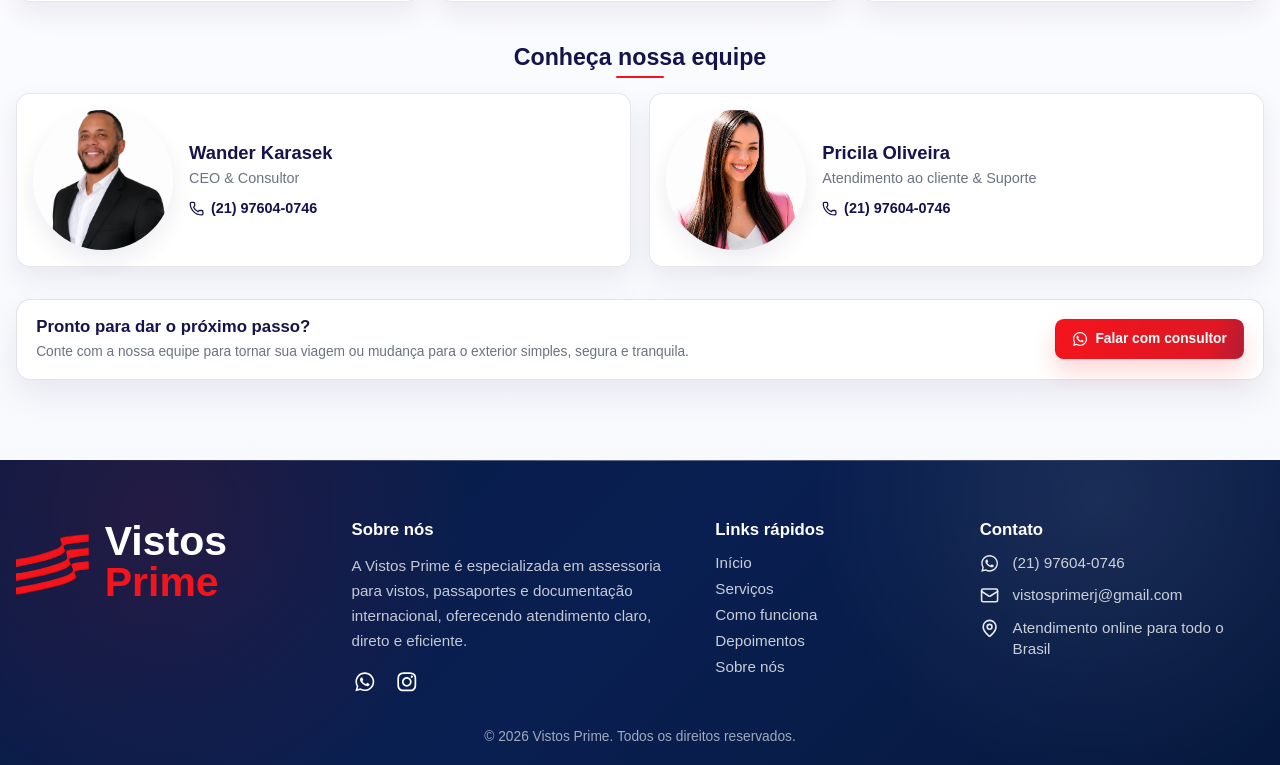
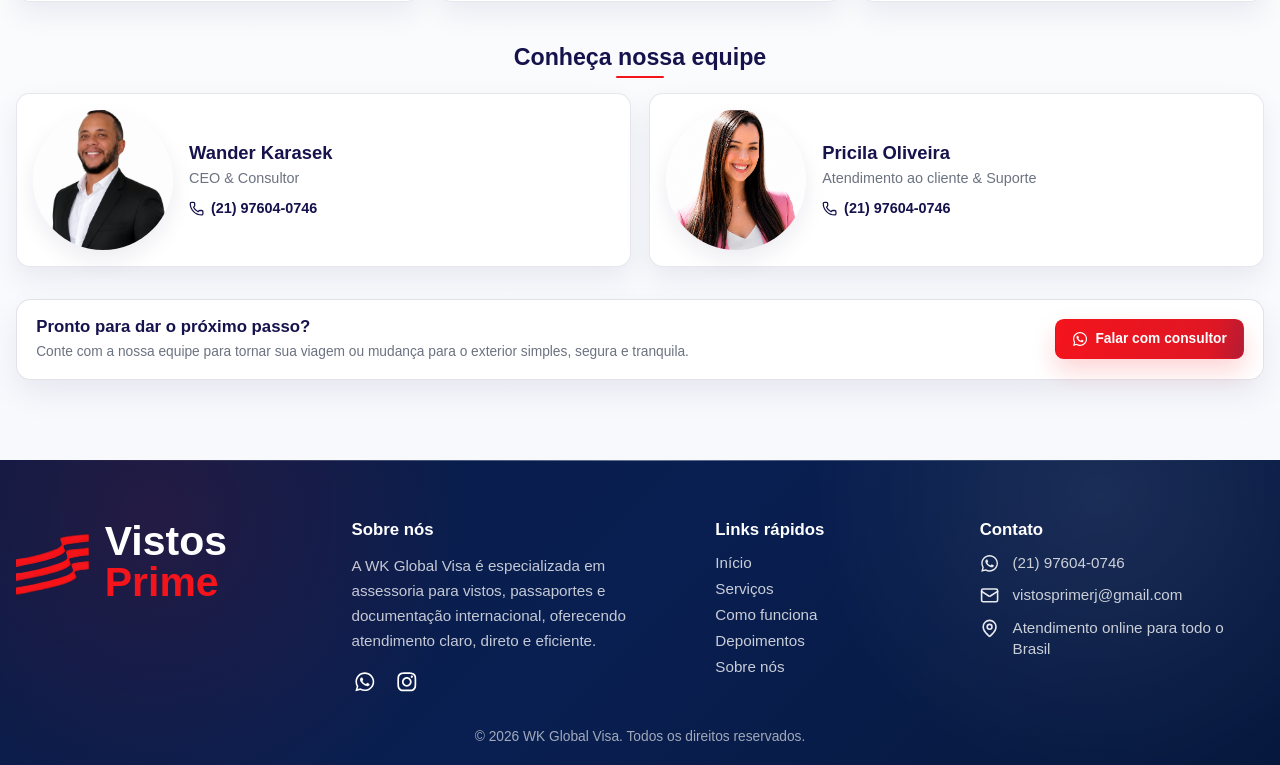
Before and after one commit to pricilaoliveirarocha/novara-vistos, a Next.js app: page /sobre-nos in a window 1280 px wide. Shown: the part 895-1660 px from the top of the page. Built offline with nearby package versions, Linux system fonts and the light colour scheme.

Commit message:
vistos prime to wk global visa

```diff
--- a/src/app/layout.tsx
+++ b/src/app/layout.tsx
@@ -6,7 +6,7 @@ import Header from '@/components/layout/Header'
 import './globals.css'
 
 export const metadata: Metadata = {
-    title: 'Vistos Prime',
+    title: 'WK Global Visa',
     description: 'Assessoria profissional para vistos consulares e passaportes em todo Brasil.',
     icons: {
         icon: [
--- a/src/app/servicos/page.tsx
+++ b/src/app/servicos/page.tsx
@@ -7,8 +7,8 @@ import ServicesCatalog from './ServicesCatalog'
 import styles from './servicos.module.css'
 
 export const metadata: Metadata = {
-    title: 'Serviços | Vistos Prime',
-    description: 'Consulte os serviços de vistos, autorizações e passaporte disponíveis na Vistos Prime.',
+    title: 'Serviços | WK Global Visa',
+    description: 'Consulte os serviços de vistos, autorizações e passaporte disponíveis na WK Global Visa.',
 }
 
 export default function ServicesPage() {
--- a/src/app/sobre-nos/page.tsx
+++ b/src/app/sobre-nos/page.tsx
@@ -8,8 +8,8 @@ import { WHATSAPP_HREF } from '@/lib/whatsapp'
 import styles from './sobre-nos.module.css'
 
 export const metadata: Metadata = {
-    title: 'Sobre nós | Vistos Prime',
-    description: 'Conheça a Vistos Prime e nossa forma de cuidar de processos de vistos, passaportes e autorizações internacionais.',
+    title: 'Sobre nós | WK Global Visa',
+    description: 'Conheça a WK Global Visa e nossa forma de cuidar de processos de vistos, passaportes e autorizações internacionais.',
 }
 
 const pillars = [
@@ -36,14 +36,14 @@ const teamMembers = [
         role: 'CEO & Consultor',
         phone: '(21) 97604-0746',
         imageSrc: '/images/team/wander-karasek.png',
-        imageAlt: 'Foto do CEO e consultor da Vistos Prime',
+        imageAlt: 'Foto do CEO e consultor da WK Global Visa',
     },
     {
         name: 'Pricila Oliveira',
         role: 'Atendimento ao cliente & Suporte',
         phone: '(21) 97604-0746',
         imageSrc: '/images/team/pricila-oliveira.jpeg',
-        imageAlt: 'Foto da atendente da Vistos Prime',
+        imageAlt: 'Foto da atendente da WK Global Visa',
     },
 ]
 
--- a/src/components/home/QuickEmailForm.tsx
+++ b/src/components/home/QuickEmailForm.tsx
@@ -51,7 +51,7 @@ export default function QuickEmailForm() {
                 body: JSON.stringify({
                     access_key: accessKey,
                     botcheck: false,
-                    from_name: 'Vistos Prime',
+                    from_name: 'WK Global Visa',
                     subject: `[Site] ${subject}`,
                     name,
                     email,
--- a/src/components/layout/Footer.tsx
+++ b/src/components/layout/Footer.tsx
@@ -23,7 +23,7 @@ export default function Footer() {
                     <Link
                         href="/#inicio"
                         className={styles.brand}
-                        aria-label="Vistos Prime">
+                        aria-label="WK Global Visa - Voltar para o início">
                         <Image
                             src="/images/logo.svg"
                             alt=""
@@ -40,21 +40,21 @@ export default function Footer() {
 
                 <div className={styles.aboutColumn}>
                     <h2 className={styles.heading}>Sobre nós</h2>
-                    <p className={styles.text}>A Vistos Prime é especializada em assessoria para vistos, passaportes e documentação internacional, oferecendo atendimento claro, direto e eficiente.</p>
+                    <p className={styles.text}>A WK Global Visa é especializada em assessoria para vistos, passaportes e documentação internacional, oferecendo atendimento claro, direto e eficiente.</p>
 
                     <div className={styles.socialLinks}>
                         <a
                             href={WHATSAPP_HREF}
                             className={styles.socialLink}
-                            aria-label="WhatsApp da Vistos Prime"
+                            aria-label="WhatsApp da WK Global Visa"
                             rel="noopener noreferrer"
                             target="_blank">
                             <FaWhatsapp aria-hidden="true" />
                         </a>
                         <a
-                            href="https://www.instagram.com/vistosprimerj"
+                            href="https://www.instagram.com/wkglobalvisa"
                             className={styles.socialLink}
-                            aria-label="Instagram da Vistos Prime"
+                            aria-label="Instagram da WK Global Visa"
                             rel="noopener noreferrer"
                             target="_blank">
                             <FaInstagram aria-hidden="true" />
@@ -112,7 +112,7 @@ export default function Footer() {
                 </div>
             </div>
 
-            <p className={styles.copyright}>© 2026 Vistos Prime. Todos os direitos reservados.</p>
+            <p className={styles.copyright}>© 2026 WK Global Visa. Todos os direitos reservados.</p>
         </footer>
     )
 }
--- a/src/components/layout/Header.tsx
+++ b/src/components/layout/Header.tsx
@@ -27,11 +27,11 @@ export default function Header() {
                 <Link
                     href="/"
                     className={styles.brand}
-                    aria-label="Vistos Prime"
+                    aria-label="WK Global Visa - Voltar para o início"
                     onClick={() => setIsMenuOpen(false)}>
                     <Image
                         src="/images/logo.svg"
-                        alt="Vistos Prime"
+                        alt="WK Global Visa"
                         width={56}
                         height={56}
                         className={styles.logoBox}
--- a/src/lib/whatsapp.ts
+++ b/src/lib/whatsapp.ts
@@ -1,6 +1,6 @@
 const WHATSAPP_NUMBER = '5521976040746'
 
-const DEFAULT_WHATSAPP_MESSAGE = 'Olá! Tenho interesse em saber mais sobre os serviços da Vistos Prime.'
+const DEFAULT_WHATSAPP_MESSAGE = 'Olá! Tenho interesse em saber mais sobre os serviços da WK Global Visa.'
 
 export const WHATSAPP_MESSAGE = process.env.NEXT_PUBLIC_WHATSAPP_MESSAGE ?? DEFAULT_WHATSAPP_MESSAGE
 
```
Also changed, not shown: src/app/page.tsx (+4 -4 lines).
